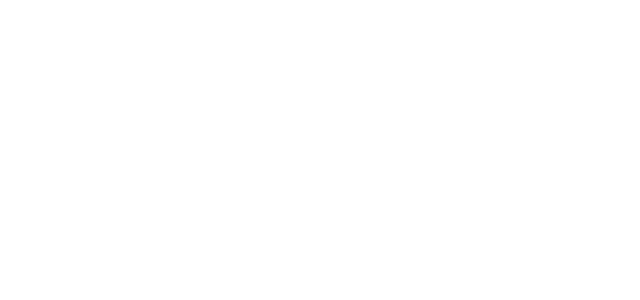
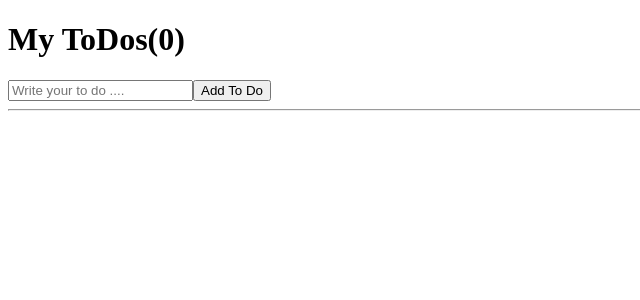
Before and after one commit to Yoojonghyeon/React-JS, a React (Create React App) app in the folder my-app/: page / in a window 1280 px wide. Shown: the top 300 px of the page, without its empty margins (0-640 px from the left). Built offline with nearby package versions, Linux system fonts and the light colour scheme.

Commit message:
todoList end

```diff
--- a/my-app/src/App.jsx
+++ b/my-app/src/App.jsx
@@ -1,7 +1,39 @@
-import React from "react";
+import { useState } from "react";
 
 function App() {
-  return <div></div>;
+  const [toDo, setToDo] = useState("");
+  const [toDos, setToDos] = useState([]);
+  const onChange = (event) => setToDo(event.target.value);
+  const onSubmit = (event) => {
+    event.preventDefault();
+    if (toDo === "") {
+      return;
+    }
+    setToDos((currentArray) => [...currentArray, toDo]);
+    setToDo("");
+  };
+  console.log(toDos);
+  return (
+    <div>
+      <h1>My ToDos({toDos.length})</h1>
+      <form onSubmit={onSubmit}>
+        <input
+          onChange={onChange}
+          value={toDo}
+          type="text"
+          placeholder="Write your to do ...."
+        />
+        <button>Add To Do</button>
+      </form>
+      <hr />
+
+      <ul>
+        {toDos.map((item, index) => (
+          <li key={index}>{item}</li>
+        ))}
+      </ul>
+    </div>
+  );
 }
 
 export default App;
```
